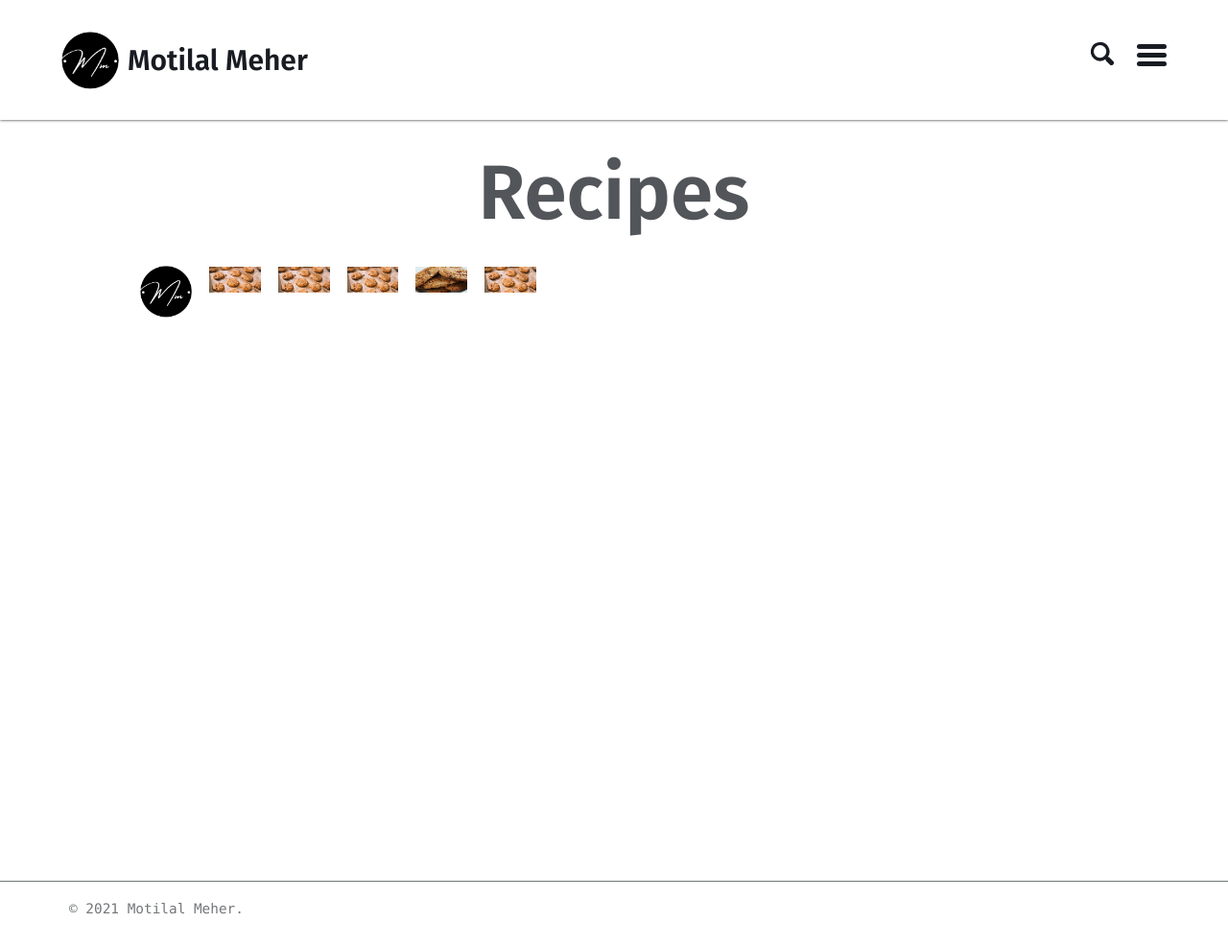
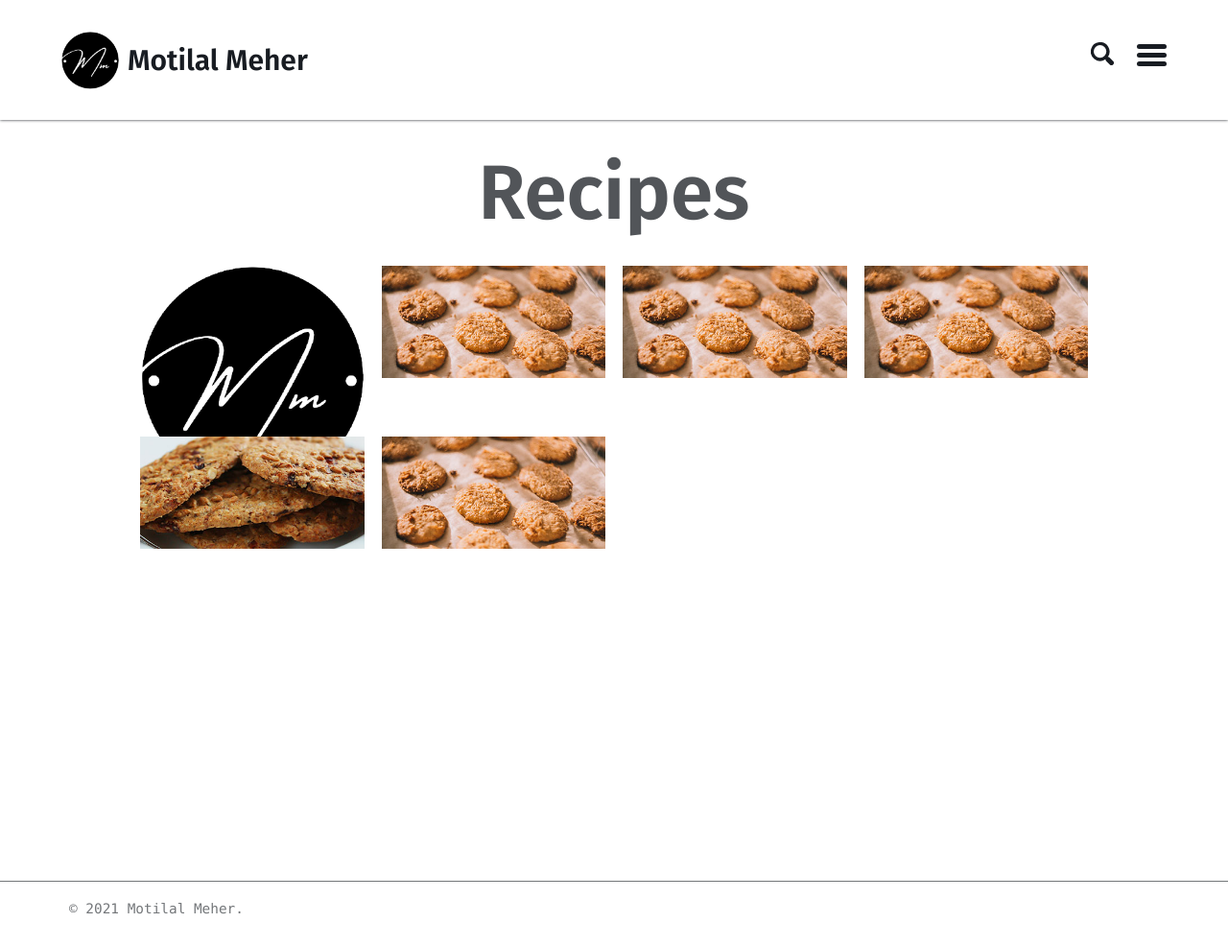
Before and after one commit to motilalmeher/motilalmeher.github.io, a Jekyll site: the page built from recipes.md, in a window 1280 px wide. Shown: the whole page at 96% size. Built offline with Jekyll 4.4.1, drawn with Linux system fonts in a browser that asks for light colours.

Commit message:
Update _entries.scss

```diff
--- a/_sass/basically-basic/_entries.scss
+++ b/_sass/basically-basic/_entries.scss
@@ -138,7 +138,7 @@
 
    .entries-grid {
     display: grid;
-    grid-template-columns: repeat(auto-fill, minmax(50px, 1fr));
+    grid-template-columns: repeat(auto-fill, minmax(200px, 1fr));
     grid-gap: 1em;
 
     @include breakpoint($small) {
```
